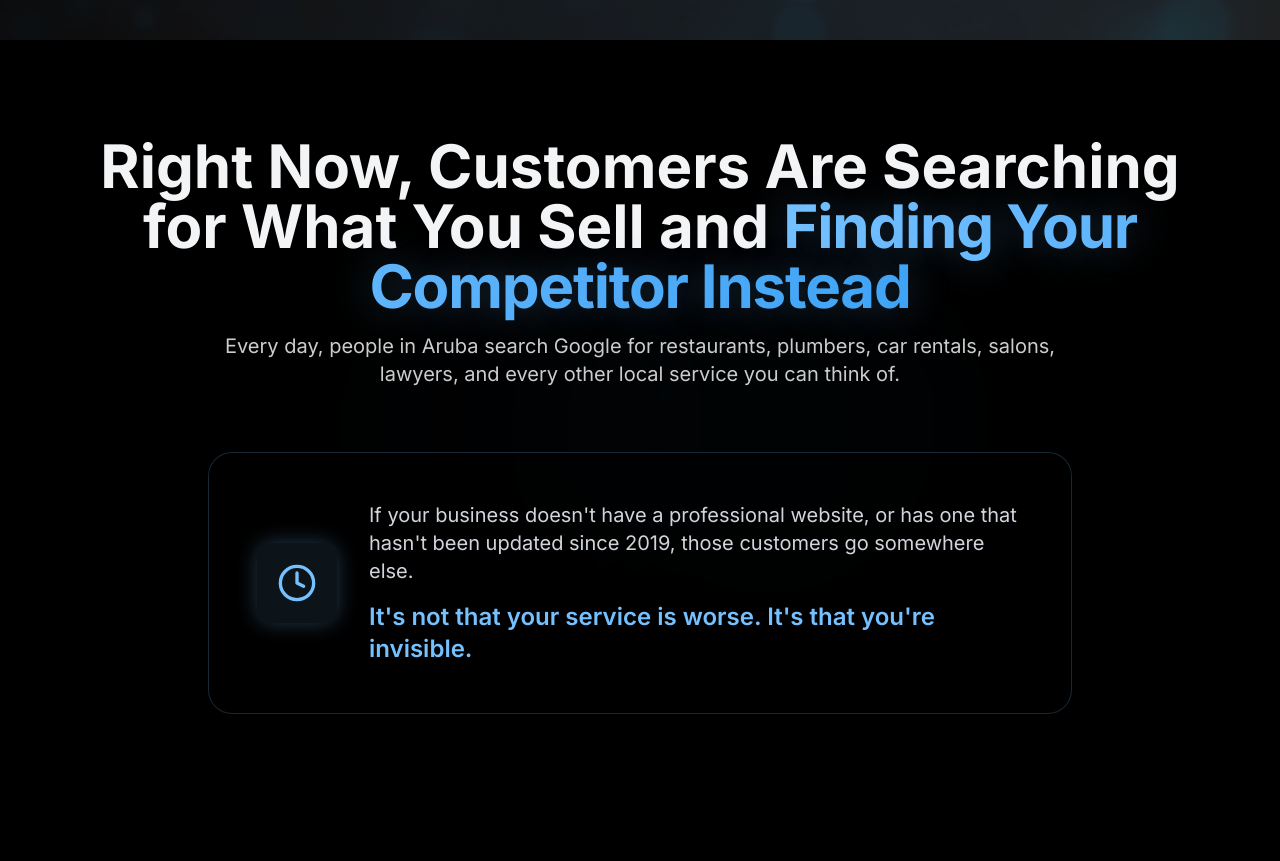
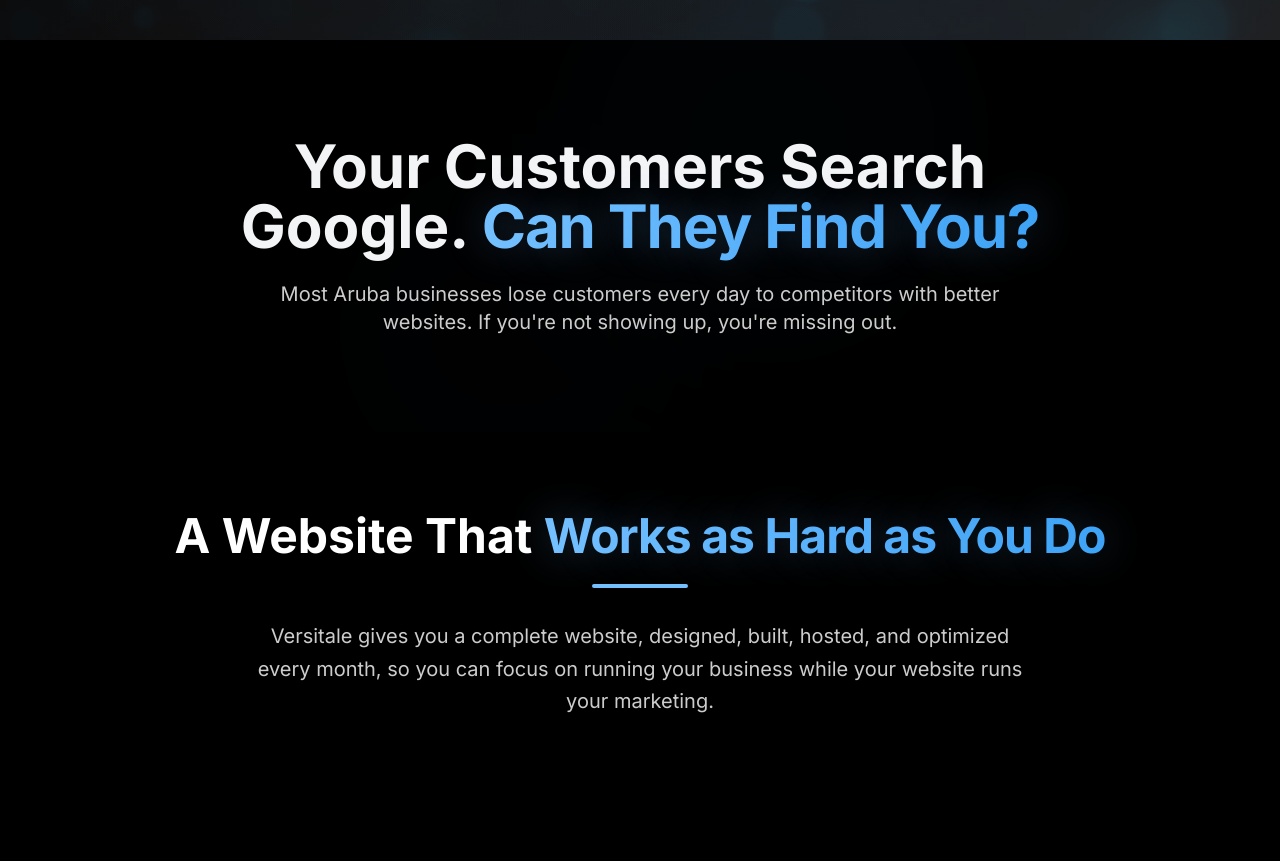
Before and after one commit to helloversitale/versitale, a React (Vite) app: page / in a window 1280 px wide. Shown: the part 760-1621 px from the top of the page. Built offline with nearby package versions, Linux system fonts and the light colour scheme.

Commit message:
Better copy for the top section and removal of the clock

```diff
--- a/src/components/stats-section.tsx
+++ b/src/components/stats-section.tsx
@@ -39,34 +39,14 @@ export const StatsSection = () => {
         <div className="absolute bottom-1/4 right-1/4 w-96 h-96 bg-accent/10 rounded-full blur-3xl animate-pulse-slow" style={{ animationDelay: '3s' }}></div>
       </div>
 
-      <div className="container mx-auto max-w-7xl relative z-10">
-        <div className="text-center mb-16 space-y-4 px-4">
+      <div className="container mx-auto max-w-4xl relative z-10">
+        <div className="text-center space-y-6 px-4">
           <h2 className="text-3xl md:text-5xl lg:text-6xl font-bold text-gray-100 animate-slide-up">
-            Right Now, Customers Are Searching for What You Sell and <span className="gradient-text">Finding Your Competitor Instead</span>
+            Your Customers Search Google. <span className="gradient-text">Can They Find You?</span>
           </h2>
-          <p className="text-lg md:text-xl text-foreground/80 max-w-4xl mx-auto animate-slide-up leading-relaxed" style={{ animationDelay: '0.2s' }}>
-            Every day, people in Aruba search Google for restaurants, plumbers, car rentals, salons, lawyers, and every other local service you can think of.
+          <p className="text-lg md:text-xl text-foreground/80 max-w-3xl mx-auto animate-slide-up leading-relaxed" style={{ animationDelay: '0.2s' }}>
+            Most Aruba businesses lose customers every day to competitors with better websites. If you're not showing up, you're missing out.
           </p>
-        </div>
-
-        <div className="max-w-4xl mx-auto px-4">
-          <div className="relative bg-background/40 backdrop-blur-sm border border-primary/20 rounded-3xl p-8 md:p-12 transition-all duration-500 hover:border-primary/40 hover:shadow-2xl hover:shadow-primary/10 group overflow-hidden">
-            <div className="absolute inset-0 bg-gradient-to-br from-primary/5 to-transparent opacity-0 group-hover:opacity-100 transition-opacity"></div>
-
-            <div className="relative z-10 flex flex-col md:flex-row gap-8 items-center">
-              <div className="w-20 h-20 bg-primary/10 rounded-2xl flex items-center justify-center shrink-0 glow-ice group-hover:scale-110 transition-transform duration-500">
-                <Clock className="w-10 h-10 text-primary" />
-              </div>
-              <div className="space-y-4">
-                <p className="text-lg md:text-xl text-gray-300 leading-relaxed">
-                  If your business doesn't have a professional website, or has one that hasn't been updated since 2019, those customers go somewhere else.
-                </p>
-                <p className="text-xl md:text-2xl font-semibold text-primary">
-                  It's not that your service is worse. It's that you're invisible.
-                </p>
-              </div>
-            </div>
-          </div>
         </div>
       </div>
     </section>
```
